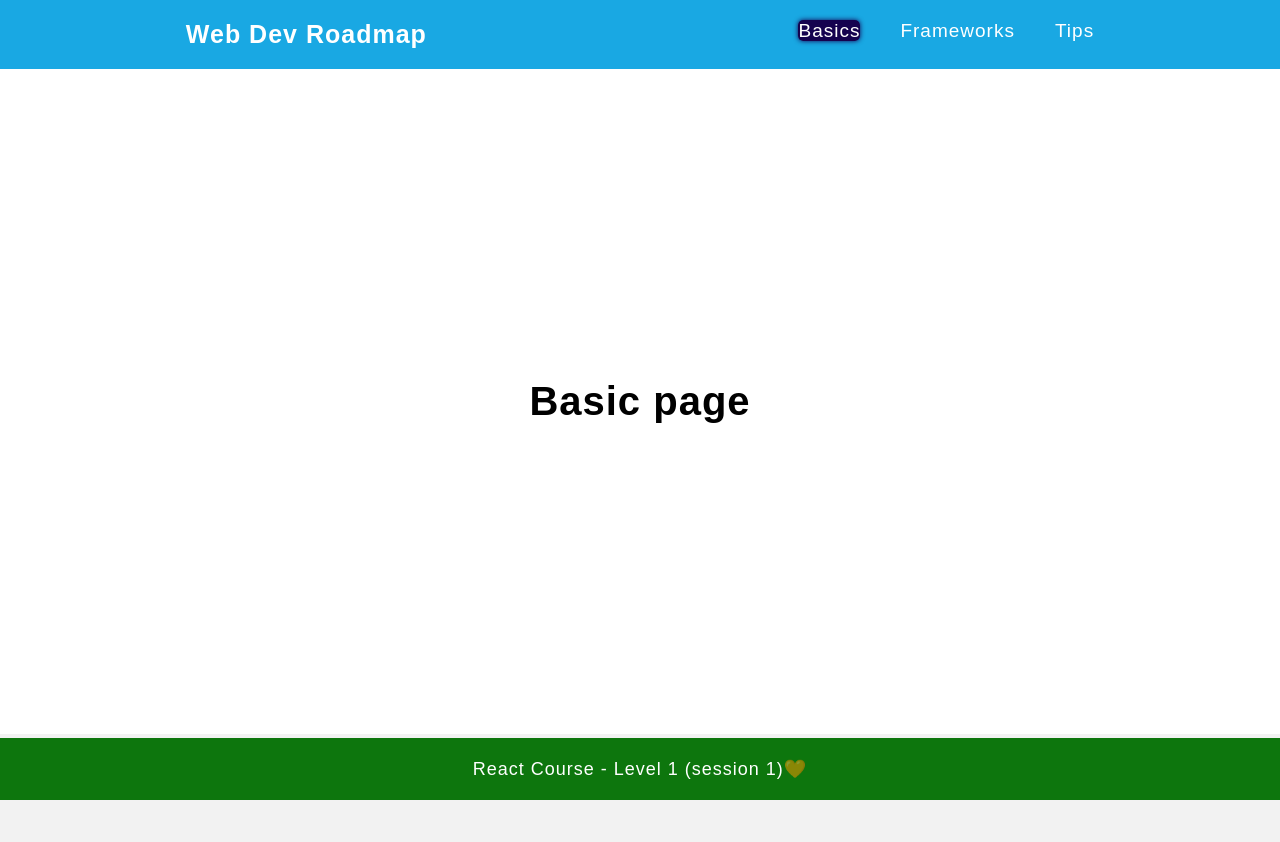
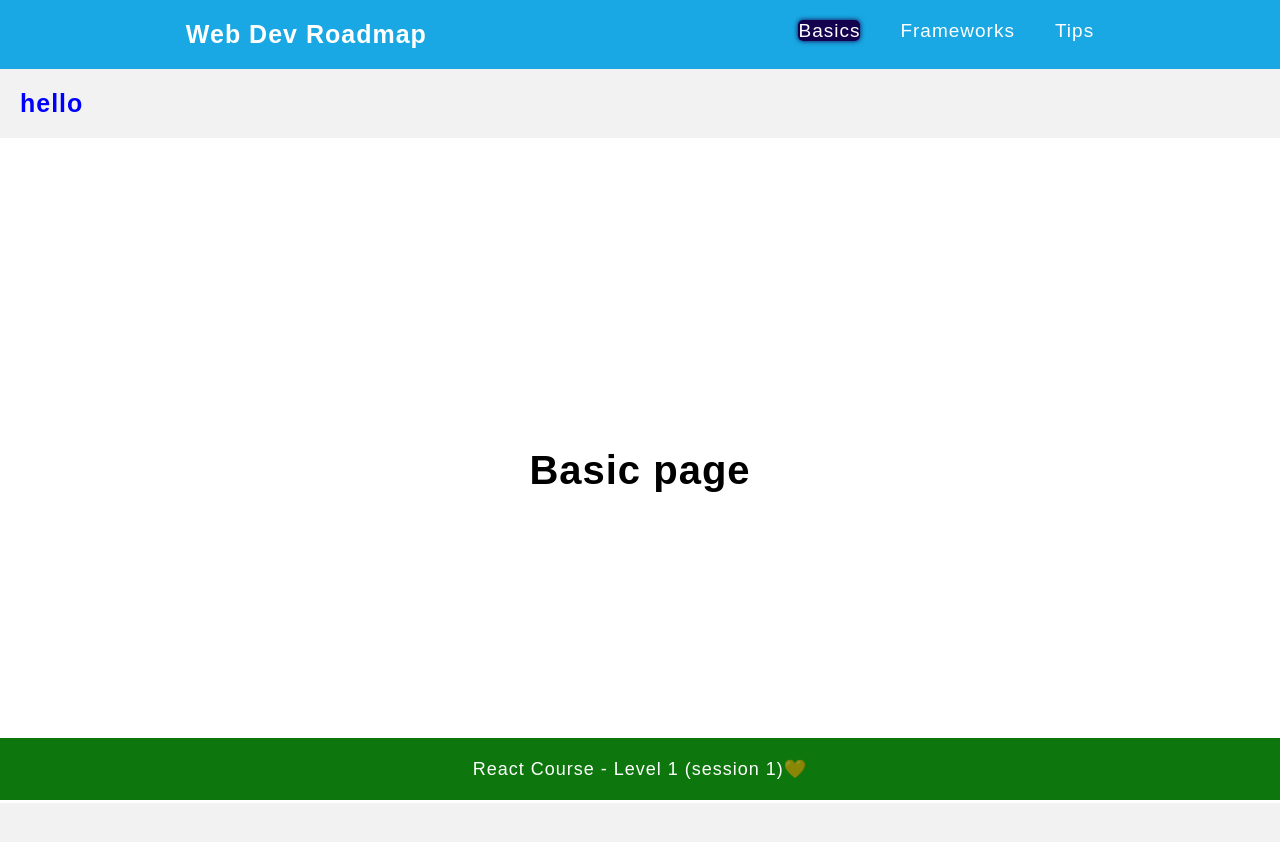
Before and after one commit to Malak-abusharar/React-2, a React (Create React App) app: page /Basic in a window 1280 px wide. Shown: the top 842 px of the page. Before the commit the page ends 814 px from the top, so only its background shows below. Built offline with nearby package versions, Linux system fonts and the light colour scheme.

Commit message:
CSS Workflow

```diff
--- a/public/animation.css
+++ b/public/animation.css
@@ -15,3 +15,6 @@ span {
     opacity: 1;
   }
 }
+#hello{
+  color:yellow;
+}
--- a/public/style.css
+++ b/public/style.css
@@ -5,3 +5,7 @@
 
 
 /* ================= FOOTER ================= */
+
+#hello{
+  color:red;
+}
--- a/src/Pages/Basic.js
+++ b/src/Pages/Basic.js
@@ -5,6 +5,7 @@ export default function Basic() {
   return (
     <>
 <Header/>
+<h1 id="hello" style={{color: "blue"}}>hello</h1>
 <Content data="Basic"/>
 
 <Footer/>
--- a/src/index.css
+++ b/src/index.css
@@ -34,3 +34,7 @@ html {
 body {
   padding-bottom: 80px;
 }
+
+#hello{
+  color:green;
+}
```
